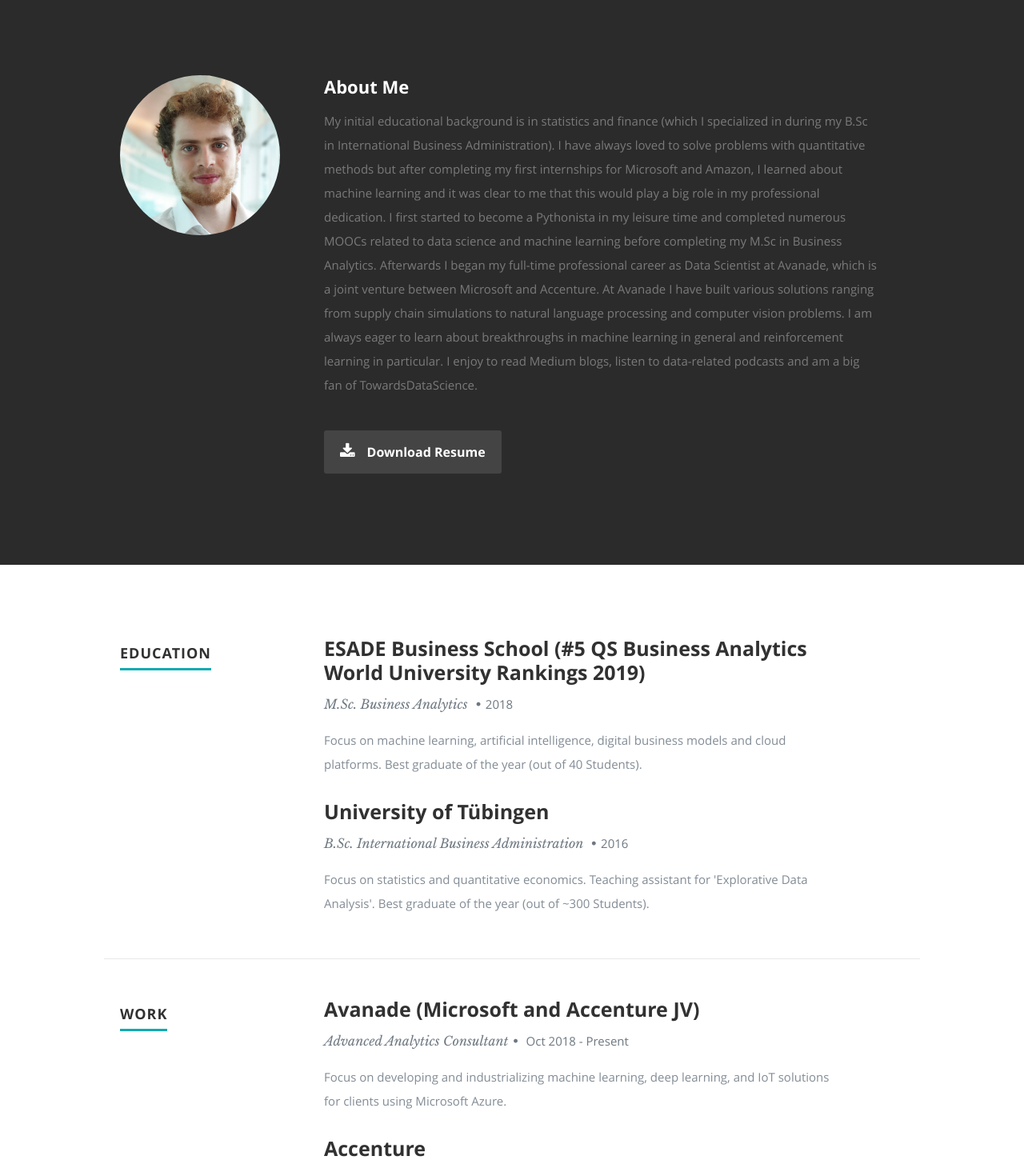
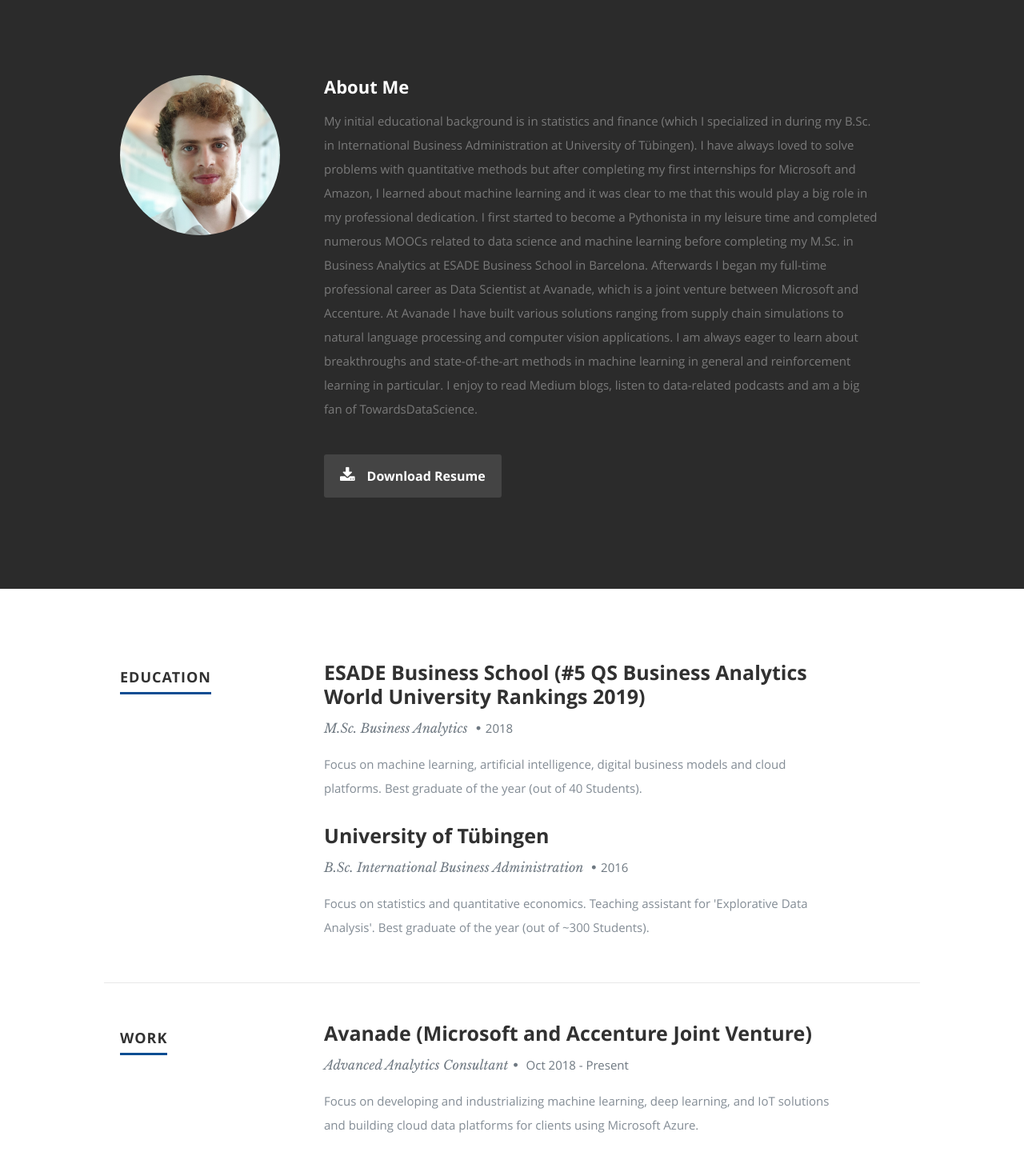
Before and after one commit to sebastianbirk/sbirk-portfolio-website, a React (Create React App) app: page / in a window 1280 px wide. Shown: the part 802-2257 px from the top of the page at 80% size. Built offline with nearby package versions, Linux system fonts and the light colour scheme.

Commit message:
Make some further design changes

```diff
--- a/public/css/layout.css
+++ b/public/css/layout.css
@@ -253,7 +253,7 @@ ul#nav li.current a { color: #F06000; }
    letter-spacing: 1px;
 }
 #resume h1 span {
-   border-bottom: 3px solid #11ABB0;
+   border-bottom: 3px solid #0E4D92;
    padding-bottom: 6px;
 }
 #resume h3 {
--- a/public/resumeData.json
+++ b/public/resumeData.json
@@ -4,7 +4,7 @@
     "occupation":"Data Scientist employed at Avanade",
     "description":"My passion revolves around Machine Learning, Reinforcement Learning and IoT and I love to solve the world's toughest problems with data and AI",
     "image":"profilepic.jpg",
-    "bio":"My initial educational background is in statistics and finance (which I specialized in during my B.Sc in International Business Administration). I have always loved to solve problems with quantitative methods but after completing my first internships for Microsoft and Amazon, I learned about machine learning and it was clear to me that this would play a big role in my professional dedication. I first started to become a Pythonista in my leisure time and completed numerous MOOCs related to data science and machine learning before completing my M.Sc in Business Analytics. Afterwards I began my full-time professional career as Data Scientist at Avanade, which is a joint venture between Microsoft and Accenture. At Avanade I have built various solutions ranging from supply chain simulations to natural language processing and computer vision problems. I am always eager to learn about breakthroughs in machine learning in general and reinforcement learning in particular. I enjoy to read Medium blogs, listen to data-related podcasts and am a big fan of TowardsDataScience.",
+    "bio":"My initial educational background is in statistics and finance (which I specialized in during my B.Sc. in International Business Administration at University of Tübingen). I have always loved to solve problems with quantitative methods but after completing my first internships for Microsoft and Amazon, I learned about machine learning and it was clear to me that this would play a big role in my professional dedication. I first started to become a Pythonista in my leisure time and completed numerous MOOCs related to data science and machine learning before completing my M.Sc. in Business Analytics at ESADE Business School in Barcelona. Afterwards I began my full-time professional career as Data Scientist at Avanade, which is a joint venture between Microsoft and Accenture. At Avanade I have built various solutions ranging from supply chain simulations to natural language processing and computer vision applications. I am always eager to learn about breakthroughs and state-of-the-art methods in machine learning in general and reinforcement learning in particular. I enjoy to read Medium blogs, listen to data-related podcasts and am a big fan of TowardsDataScience.",
     "contactmessage":"In case you are interested in any of my work or have questions, please feel free to contact me!",
     "email": "sebastian.birk@outlook.com",
     "phone": "+49-160-92715300",
@@ -52,10 +52,10 @@
     ],
     "work":[
       {
-        "company":"Avanade (Microsoft and Accenture JV)",
+        "company":"Avanade (Microsoft and Accenture Joint Venture)",
         "title":"Advanced Analytics Consultant",
         "years":"Oct 2018 - Present",
-        "description":"Focus on developing and industrializing machine learning, deep learning, and IoT solutions for clients using Microsoft Azure."
+        "description":"Focus on developing and industrializing machine learning, deep learning, and IoT solutions and building cloud data platforms for clients using Microsoft Azure."
       },
       {
         "company":"Accenture",
```
